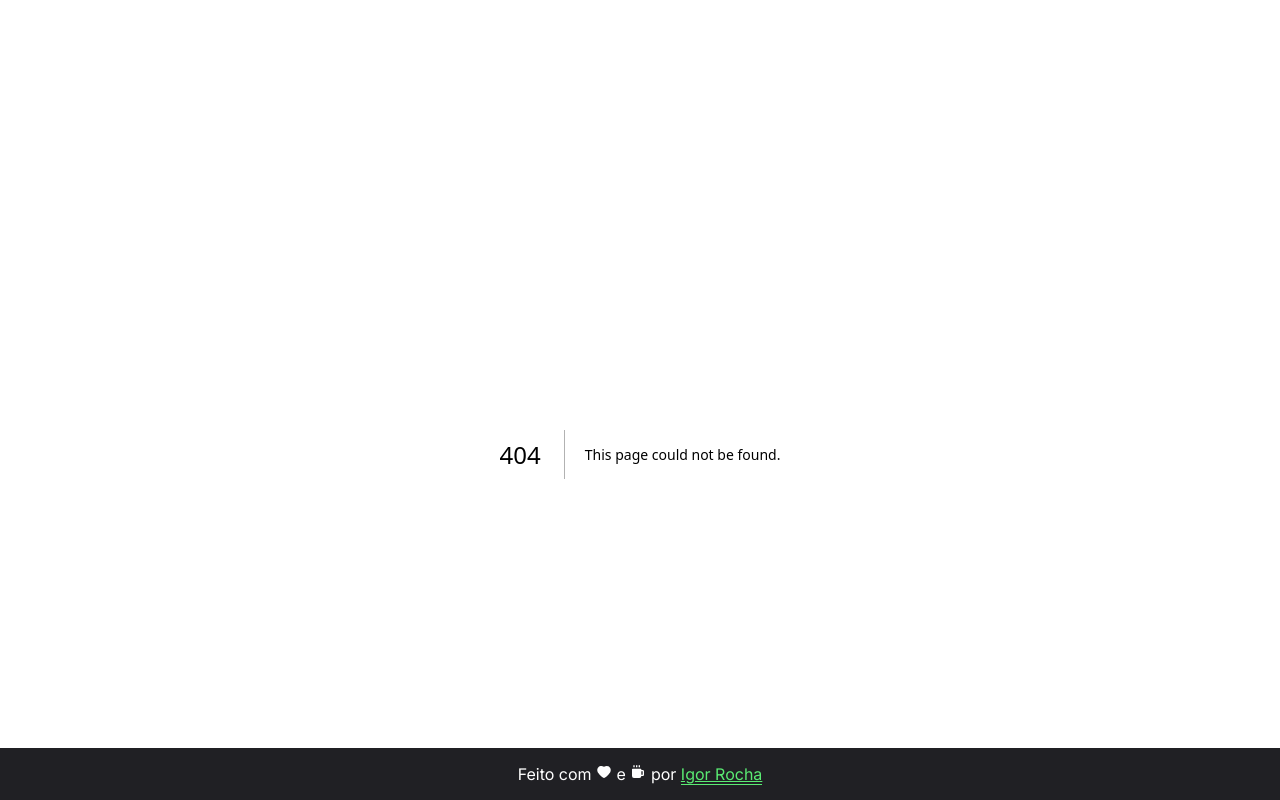
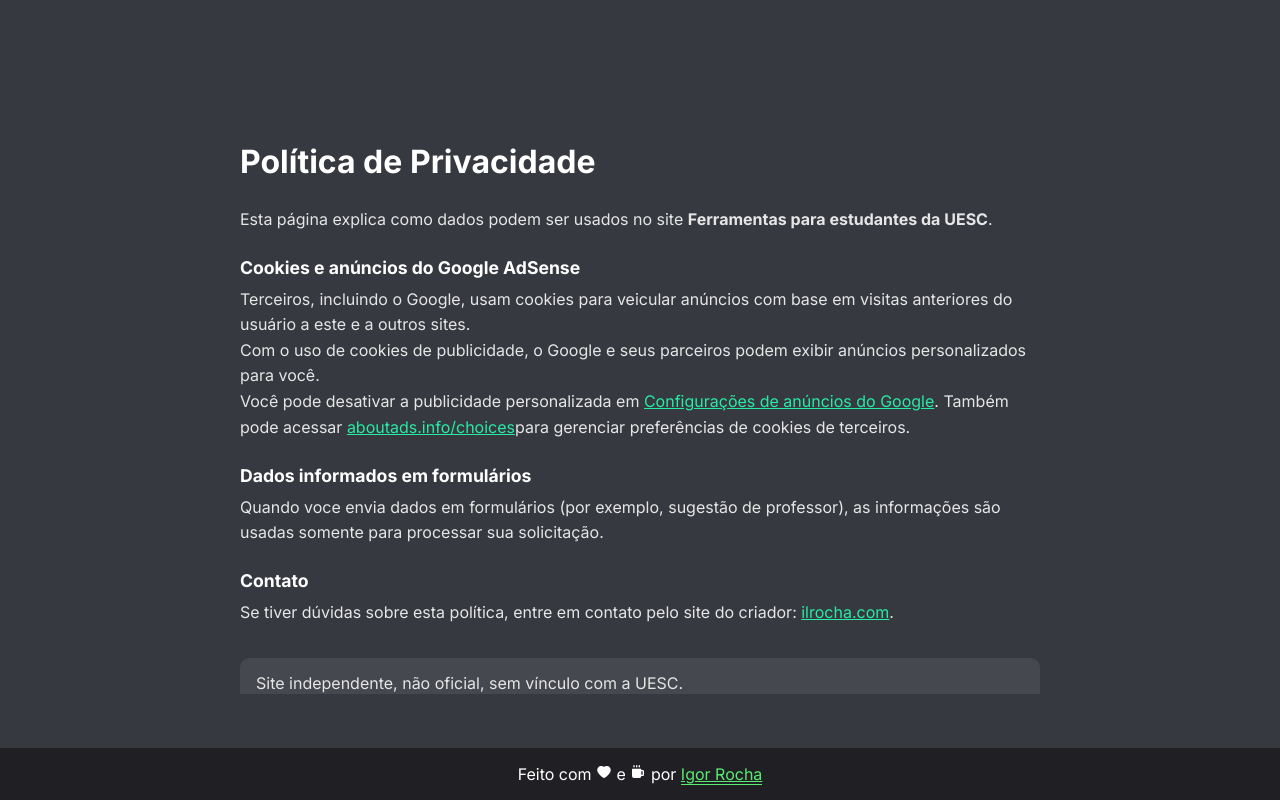
Before and after one commit to igorroc/uesc-next, a Next.js app: page /privacidade in a window 1280 px wide. Before the commit this address had no page. Built offline with nearby package versions, Linux system fonts and the light colour scheme.

Commit message:
feat: Add privacy policy page with Google AdSense cookie information

```diff
--- /dev/null
+++ b/src/app/privacidade/page.tsx
@@ -0,0 +1,62 @@
+import type { Metadata } from "next"
+import Link from "next/link"
+
+import styles from "./privacidade.module.css"
+
+export const metadata: Metadata = {
+	title: "Política de Privacidade",
+	description:
+		"Política de Privacidade, com informações sobre cookies do Google AdSense e anúncios personalizados.",
+}
+
+export default function PrivacidadePage() {
+	return (
+		<div className={styles.wrapper}>
+			<h1>Política de Privacidade</h1>
+			<p>
+				Esta página explica como dados podem ser usados no site <strong>Ferramentas para
+				estudantes da UESC</strong>.
+			</p>
+
+			<h2>Cookies e anúncios do Google AdSense</h2>
+			<p>
+				Terceiros, incluindo o Google, usam cookies para veicular anúncios com base em
+				visitas anteriores do usuário a este e a outros sites.
+			</p>
+			<p>
+				Com o uso de cookies de publicidade, o Google e seus parceiros podem exibir anúncios
+				personalizados para você.
+			</p>
+			<p>
+				Você pode desativar a publicidade personalizada em{" "}
+				<Link href="https://www.google.com/settings/ads" target="_blank" rel="noreferrer">
+					Configurações de anúncios do Google
+				</Link>
+				. Também pode acessar{" "}
+				<Link href="https://www.aboutads.info/choices/" target="_blank" rel="noreferrer">
+					aboutads.info/choices
+				</Link>
+				 para gerenciar preferências de cookies de terceiros.
+			</p>
+
+			<h2>Dados informados em formulários</h2>
+			<p>
+				Quando voce envia dados em formulários (por exemplo, sugestão de professor), as
+				informações são usadas somente para processar sua solicitação.
+			</p>
+
+			<h2>Contato</h2>
+			<p>
+				Se tiver dúvidas sobre esta política, entre em contato pelo site do criador:{" "}
+				<Link href="https://ilrocha.com" target="_blank" rel="noreferrer">
+					ilrocha.com
+				</Link>
+				.
+			</p>
+
+			<p className={styles.notice}>
+				Site independente, não oficial, sem vínculo com a UESC.
+			</p>
+		</div>
+	)
+}
--- /dev/null
+++ b/src/app/privacidade/privacidade.module.css
@@ -0,0 +1,34 @@
+.wrapper {
+	width: 90%;
+	max-width: var(--max-width);
+	height: 100%;
+	margin: 0 auto;
+	padding: 5.5em 0 2em;
+	overflow-y: auto;
+}
+
+.wrapper h1 {
+	margin-bottom: 0.8em;
+}
+
+.wrapper h2 {
+	margin: 1.4em 0 0.5em;
+	font-size: 1.1em;
+}
+
+.wrapper p {
+	line-height: 1.6;
+	color: #e6e6e6;
+}
+
+.wrapper a {
+	color: var(--primary-color-light);
+}
+
+.notice {
+	margin-top: 2em;
+	padding: 0.8em 1em;
+	border-radius: 0.6em;
+	background: #ffffff14;
+	color: #f3f3f3;
+}
```
